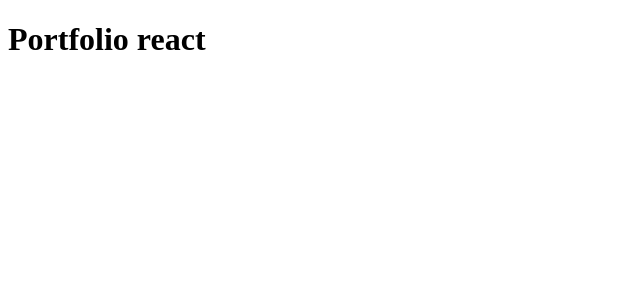
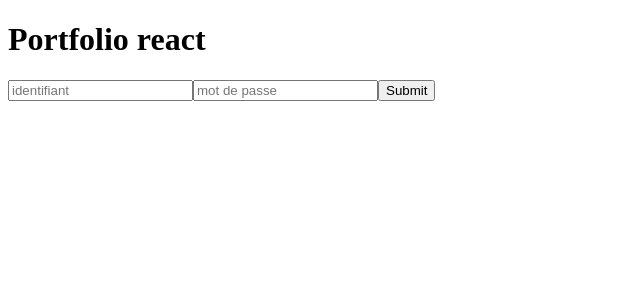
Before and after one commit to AureliaHt/portfolio-react, a React (Create React App) app in the folder client/: page / in a window 1280 px wide. Shown: the top 300 px of the page, without its empty margins (0-640 px from the left). Built offline with nearby package versions, Linux system fonts and the light colour scheme.

Commit message:
authentication form

```diff
--- a/client/src/App.js
+++ b/client/src/App.js
@@ -1,7 +1,11 @@
+import AuthenticationForm from "./components/admin/AuthenticationForm";
+
+
 function App() {
   return (
     <div>
       <h1>Portfolio react</h1>
+      <AuthenticationForm/>
     </div>
   );
 }
--- /dev/null
+++ b/client/src/components/admin/AuthenticationForm.js
@@ -0,0 +1,11 @@
+const AuthenticationForm = () => {
+    return (
+        <div>
+            <input type="text" placeholder="identifiant" required/>
+            <input type="password" placeholder="mot de passe" required/>
+            <input type="submit" placeholder="se connecter"/>
+        </div>
+    );
+};
+
+export default AuthenticationForm;
```
Also changed, not shown: 1 other file (tests, documents, lock files or other folders).
